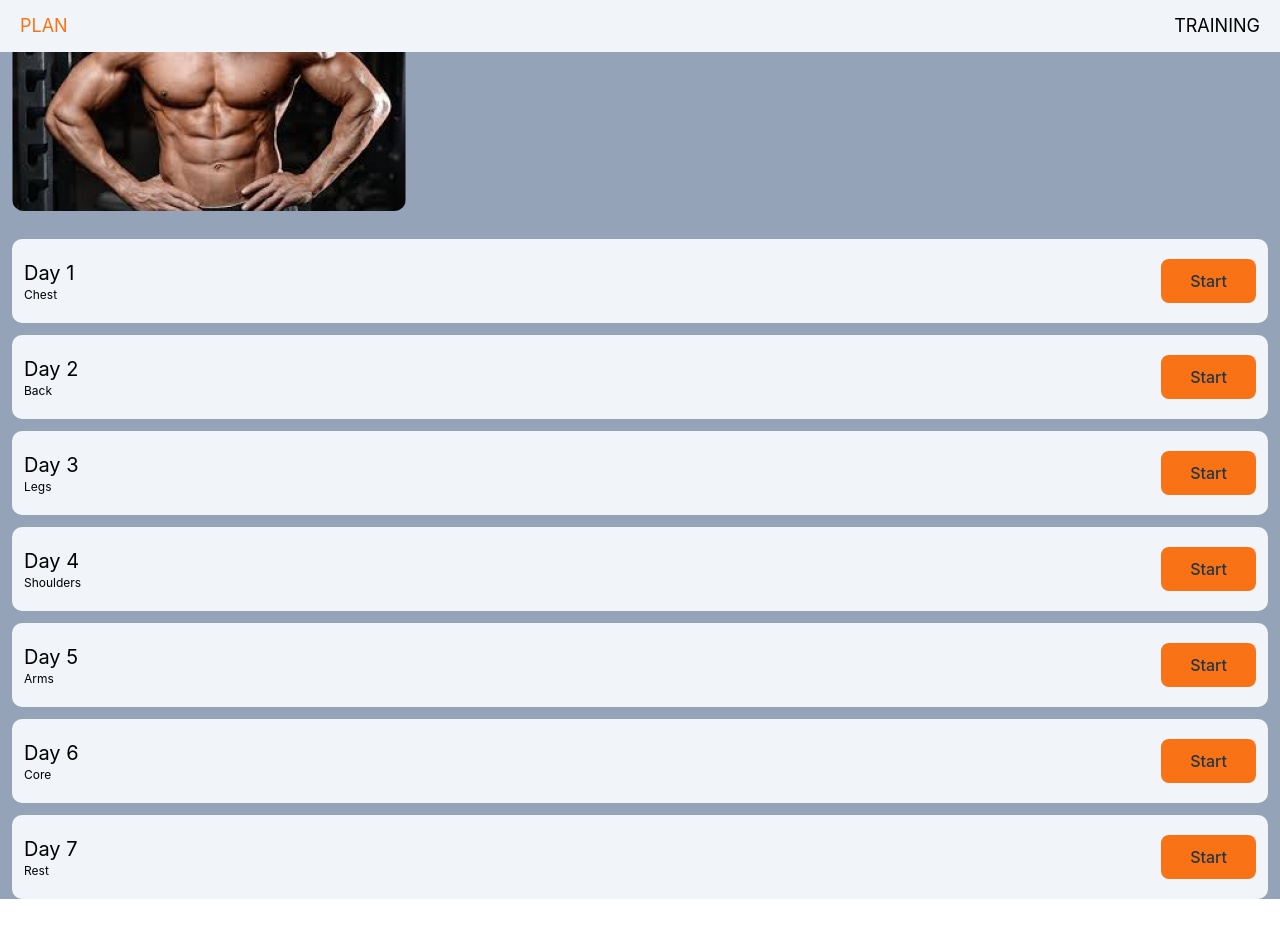
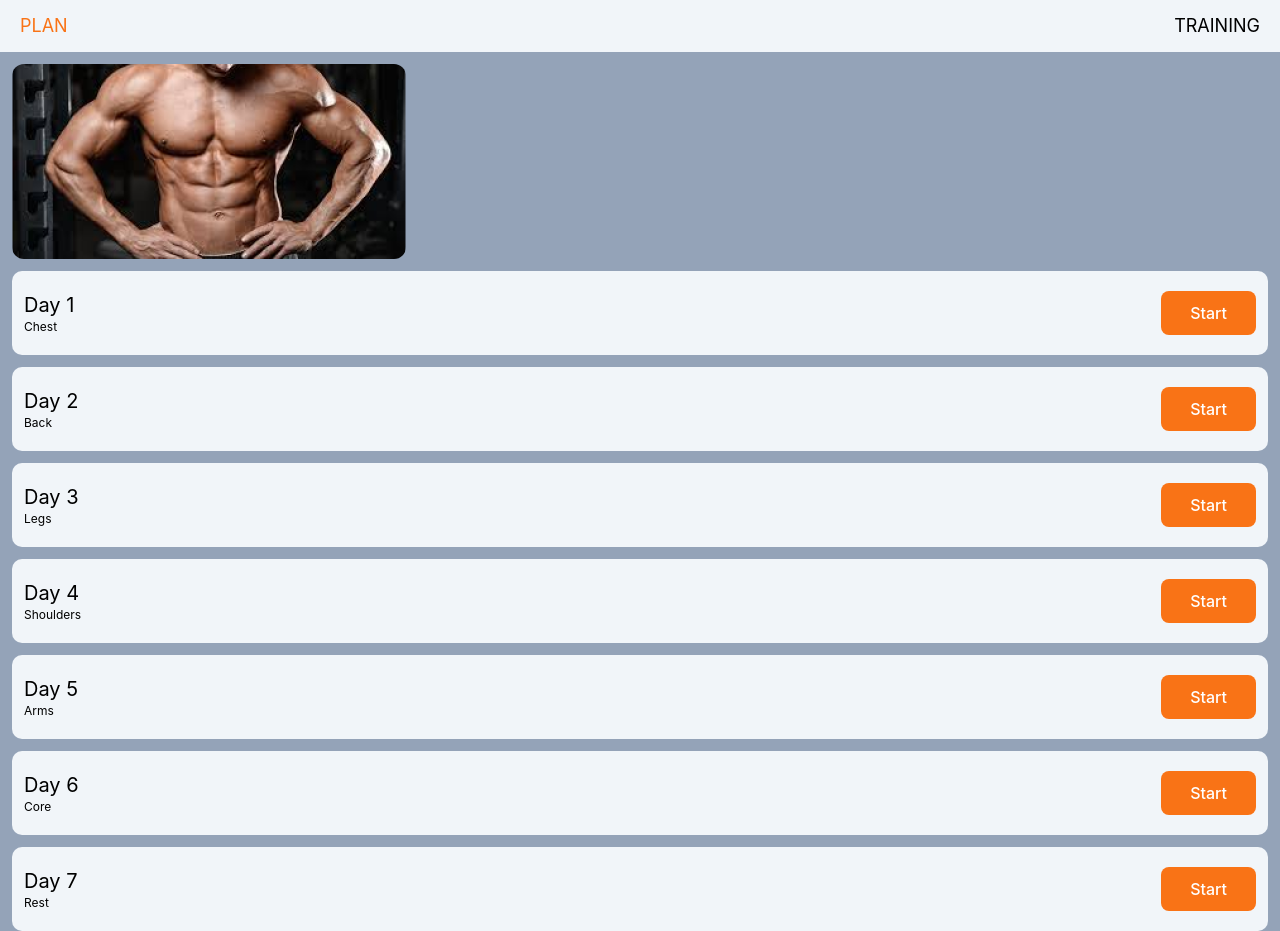
Before and after one commit to hanyelC/treino-pixelado, a React (Vite) app in the folder frontend/: page / in a window 1280 px wide. Before the commit the page ends 899 px from the top, so only its background shows below. Built offline with nearby package versions, Linux system fonts and the light colour scheme.

Commit message:
feat: added effects when click in the days components

```diff
--- a/frontend/src/pages/Plan.tsx
+++ b/frontend/src/pages/Plan.tsx
@@ -14,7 +14,7 @@ const days = [
 ];
 
 export function Plan() {
-
+  const [selectedDay, setSelectedDay] = useState<number | null>(null);
   const [activeTab, setActiveTab] = useState("PLAN");
   const navigate = useNavigate();
 
@@ -22,6 +22,10 @@ export function Plan() {
   const handleTabClick = (tab: string) => {
     setActiveTab(tab);
     if (tab === "TRAINING") navigate("/workoutPlan");
+  };
+
+  const handleItemClick = (index: number) => {
+    setSelectedDay(index === selectedDay ? null : index); // Se o mesmo item for clicado, desmarque a seleção
   };
 
   return(
@@ -43,19 +47,38 @@ export function Plan() {
         </p>
       </div>
     </Header>
-    <div className="px-3 py-4">
+    <div className="px-3 pt-16">
       <img src={banner} alt="Logo do site" className="rounded-xl" />
     </div>
     {days.map((item, index) => (
           <div
             key={index}
-          className="flex justify-between bg-slate-100 py-5 px-3 mx-3 my-3 rounded-[10px]"
+            className={`flex justify-between py-5 px-3 mx-3 my-3 rounded-[10px] ${
+              selectedDay === index ? "bg-orange-500" : "bg-slate-100"
+            }`}
+            onClick={() => handleItemClick(index)} // Ao clicar, chama a função para alterar o estado
           >
             <div className="flex-col">
-            <p className="text-black text-xl">{item.day}</p>
-            <p className="text-black text-xs">{item.workout}</p>
+            <p
+                className={`${
+                  selectedDay === index ? "text-white" : "text-black"
+                } text-xl`}
+              >
+                {item.day}
+              </p>
+              <p
+                className={`${
+                  selectedDay === index ? "text-white" : "text-black"
+                } text-xs`}
+              >
+                {item.workout}
+              </p>
             </div>
-          <button className="bg-orange-500 rounded-lg py-1 px-7">
+            <button
+              className={`${
+                selectedDay === index ? "bg-white text-orange-500" : "bg-orange-500 text-white"
+              } rounded-lg py-1 px-7`}
+            >
               <p>Start</p>
             </button>
           </div>
```
Lines whose indentation alone changed are shown as unchanged.
